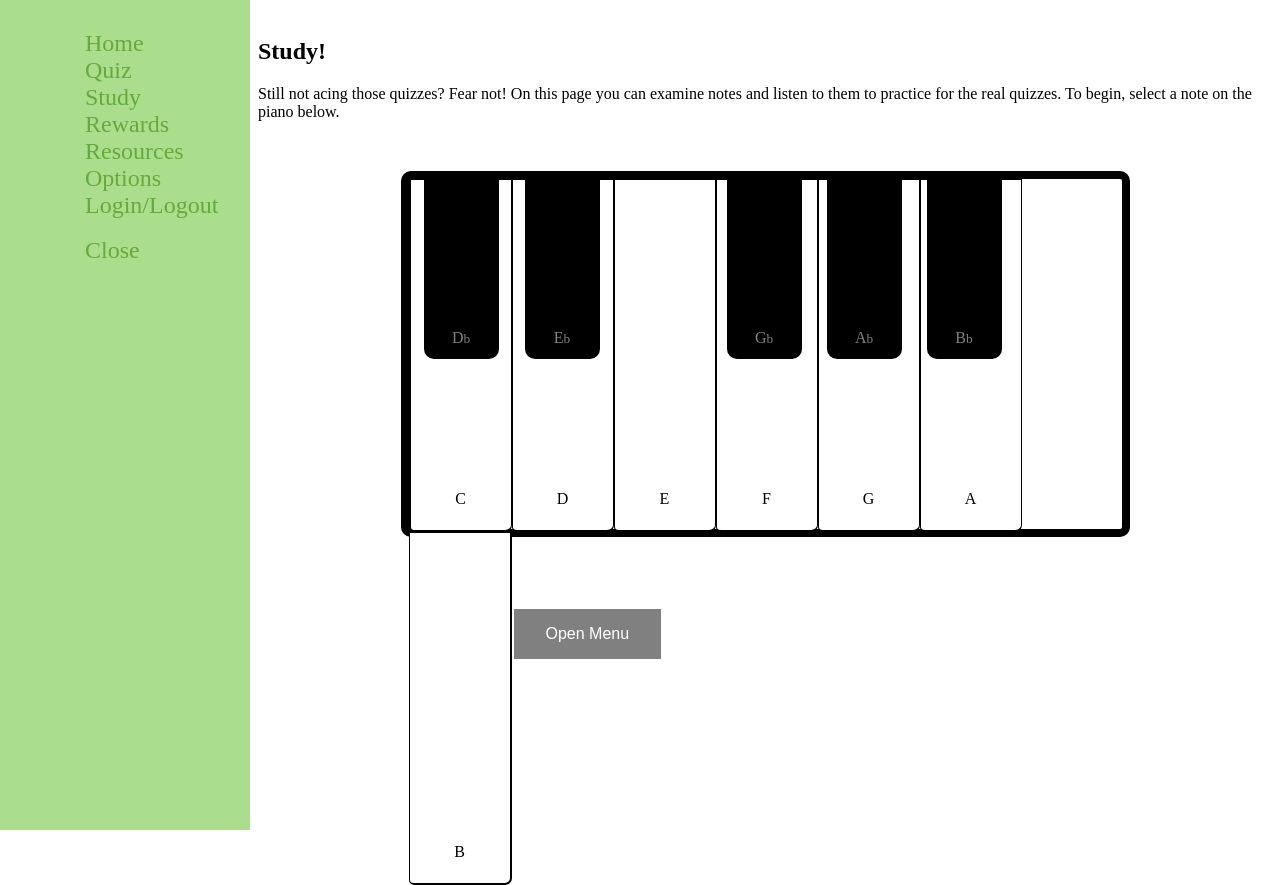
After one commit to Bonnabelle/chromatico, a Python web app: template chromatico/templates/study.html in a window 1280 px wide. The commit adds this page. Run offline with Jinja, Linux system fonts and the light colour scheme; the template is opened without the code that fills it, so the values that code supplies are empty.

Commit message:
Added the lovely CSS piano and a study page! More changes in changeLog.

```diff
--- a/chromatico/Quiz.py
+++ b/chromatico/Quiz.py
@@ -139,7 +139,7 @@ class QuizHandler(Utilities):
 
             #Calculate percent
             if correct >= 1:
-                percent = float(((100 * correct)  / 20) * 10) % 100
+                percent = float(((100 * correct)  / 20) * 10) % 101
             else:
                 percent = 0.0
 
@@ -164,7 +164,7 @@ class ResultsHandler(Utilities):
     def get(self):
         global correct
         global counter
-        percent = float((100 * correct)  / counter) % 100
+        percent = float((100 * correct)  / counter) % 101
         t = jinja_env.get_template("results.html")
         response = t.render(current_user = self.current_user, correct=correct,counter=counter,percent=percent)
         self.response.write(response)
--- a/chromatico/base.py
+++ b/chromatico/base.py
@@ -76,3 +76,6 @@ class Utilities(webapp2.RequestHandler):
         # If not a current user and they try to access the unaccessable
         if not self.current_user and self.request.path not in accessable:
             self.redirect('/login')
+
+        elif self.current_user and self.request.path == '/login':
+            self.redirect('/logout')
--- a/chromatico/css/styles.css
+++ b/chromatico/css/styles.css
@@ -152,3 +152,100 @@ html,head,body {
 .FrontPage p {
     text-indent: 25px;
 }
+
+/* Piano CSS */
+
+#piano {
+	width: 713px;
+	margin: 50px auto;
+	border: 8px solid black;
+	height: 350px;
+	border-radius: 10px;
+	text-align: center;
+}
+
+#piano a:link {
+	transition: 0.4s;
+	text-decoration: none;
+	color: gray;
+}
+
+.hide {
+	color: black;
+	transition: 0.4s;
+}
+
+.key {
+	width: 100px;
+	height: 350px;
+	border: 1px solid black;
+	float: left;
+	border-radius: 0 0 7px 5px;
+	border-bottom-width: 2px;
+	background: white;
+}
+
+#c-key {
+	border-left-width: 2px;
+}
+
+#b-key {
+	border-right-width: 2px;
+}
+
+.key:hover {
+	background: gray;
+}
+
+.key p {
+	margin-top: 310px;
+}
+
+.black-key {
+	color: gray;
+	transition: 0.4s;
+	width: 75px;
+	height: 180px;
+	background: black;
+	display: inline-block;
+	position: absolute;
+	border-radius: 0px 0px 10px 10px;
+}
+
+.black-key p {
+	color: gray;
+	margin-top: 150px;
+
+}
+
+.black-key:hover {
+	background-color: #111111;
+}
+
+#db-key {
+	margin-left: -648px;
+}
+
+#eb-key {
+	margin-left: -547px;
+}
+
+#gb-key {
+	margin-left: -345px;
+}
+
+#ab-key {
+	margin-left: -245px;
+}
+
+#bb-key {
+	margin-left: -145px;
+}
+
+.black-key:active {
+	color: white;
+}
+
+.hide:hover {
+	color: white;
+}
--- a/chromatico/templates/homepage_lgtrue.html
+++ b/chromatico/templates/homepage_lgtrue.html
@@ -12,7 +12,7 @@
         |{{ i }}|
         {% endfor %}
     </p>
-    <p>Total percentage correct: {{ percent }}</p>
+    <p>Average percentage correct: {{ percent }}%</p>
     <p>Total points: {{ current_user.stats.points }}</p>
     <p>Current Level: {{ current_user.level }}</p>
 <!--<a href="/{{current_user.username}}/profile">
--- a/chromatico/templates/qcustomize.html
+++ b/chromatico/templates/qcustomize.html
@@ -1,7 +1,7 @@
 {% extends "spawn.html" %}
 {% block content %}
 
-<h3>Customize your quiz</h3>
+<h2>Customize your quiz</h2>
     <p>On this page you can customize your training quizzes. You can choose how many questions you would like
         to answer, what your quizzes will <i>look</i> like (the type of questions) and what your quizzes will
         <i>sound</i> like.</p>
--- a/chromatico/templates/resources.html
+++ b/chromatico/templates/resources.html
@@ -1,7 +1,7 @@
 {% extends "spawn.html" %}
 {% block content %}
 
-    <h1> Resources used in the making of Chromatico:</h1>
+    <h2> Resources used in the making of Chromatico:</h2>
     <ul>
         <li><a href="http://www.phy.mtu.edu/~suits/notefreqs.html">Chart of Frequencies</a></li>
         <li><a href="http://onlinetonegenerator.com/">Frequency-based Tone Generator</a></li>
--- a/chromatico/templates/spawn.html
+++ b/chromatico/templates/spawn.html
@@ -8,12 +8,10 @@
         <body>
             <div id="navMenu" class="Menu">
                 <a href="/homepage">Home</a>
-                <!--<br>
-                <a href="/homepage"><strike>Profile</strike></a>-->
                 <br>
                 <a href="/custom-q">Quiz</a>
                 <br>
-                <a href="/homepage"><strike>Study</strike></a>
+                <a href="/study">Study</a>
                 <br>
                 <a href="/rewards">Rewards</a>
                 <br>
@@ -21,7 +19,7 @@
                 <br>
                 <a href="/options">Options</a>
                 <br>
-                <a href="/login">Login</a>
+                <a href="/login">Login/Logout</a>
                 <br>
                 <br>
                 <a href="javascript:void(0)" class="closeB" onclick="closeNav()">Close</a>
--- /dev/null
+++ b/chromatico/templates/study.html
@@ -0,0 +1,57 @@
+{% extends "spawn.html" %}
+{% block content %}
+<h2>Study!</h2>
+    <p>Still not acing those quizzes? Fear not! On this page you can examine notes and listen to them to practice for the real quizzes. To begin,
+        select a note on the piano below.</p>
+
+        <div id="piano">
+    	<a href="http://www.pianochord.org/c-major.html" id="c-key" class="key">
+    			<p class="hide">C</p>
+    	</a>
+
+    	<a href="http://www.pianochord.org/d-major.html" id="d-key" class="key">
+    		<p class="hide">D</p>
+    	</a>
+
+    	<a href="http://www.pianochord.org/e-major.html" id="e-key" class="key">
+    		<p class="hide">E</p>
+    	</a>
+
+    	<a href="http://www.pianochord.org/f-major.html" id="f-key" class="key">
+    		<p class="hide">F</p>
+    	</a>
+
+    	<a href="http://www.pianochord.org/g-major.html" id="g-key" class="key">
+    		<p class="hide">G</p>
+    	</a>
+
+    	<a href="http://www.pianochord.org/a-major.html" id="a-key" class="key">
+    		<p class="hide">A</p>
+    	</a>
+
+    	<a href="http://www.pianochord.org/b-major.html" id="b-key" class="key">
+    		<p class="hide">B</p>
+    	</a>
+
+    	<a href="http://www.pianochord.org/d-flat.html" id="db-key" class="black-key">
+    		<p class="hide">D<small>b</small></p>
+    	</a>
+
+    	<a href="http://www.pianochord.org/e-flat.html" id="eb-key" class="black-key">
+    		<p class="hide">E<small>b</small></p>
+    	</a>
+
+    	<a href="http://www.pianochord.org/g-flat.html" id="gb-key" class="black-key">
+    		<p class="hide">G<small>b</small></p>
+    	</a>
+
+    	<a href="http://www.pianochord.org/a-flat.html" id="ab-key" class="black-key">
+    		<p class="hide">A<small>b</small></p>
+    	</a>
+
+    	<a href="http://www.pianochord.org/b-flat.html" id="bb-key" class="black-key">
+    		<p class="hide">B<small>b</small></p>
+    	</a>
+    </div>
+
+{% endblock %}
```
Also changed, not shown: chromatico/main.py (+9 -7 lines), chromatico/notes.txt (deleted, +0 -24 lines), chromatico/templates/profile.html (deleted, +0 -15 lines).
